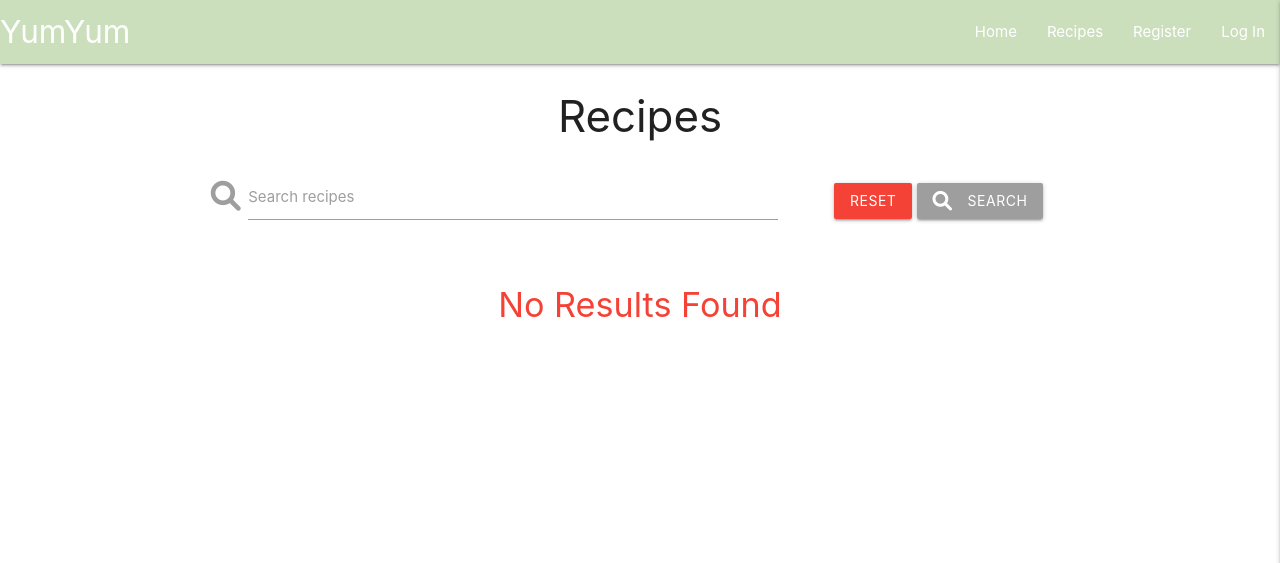
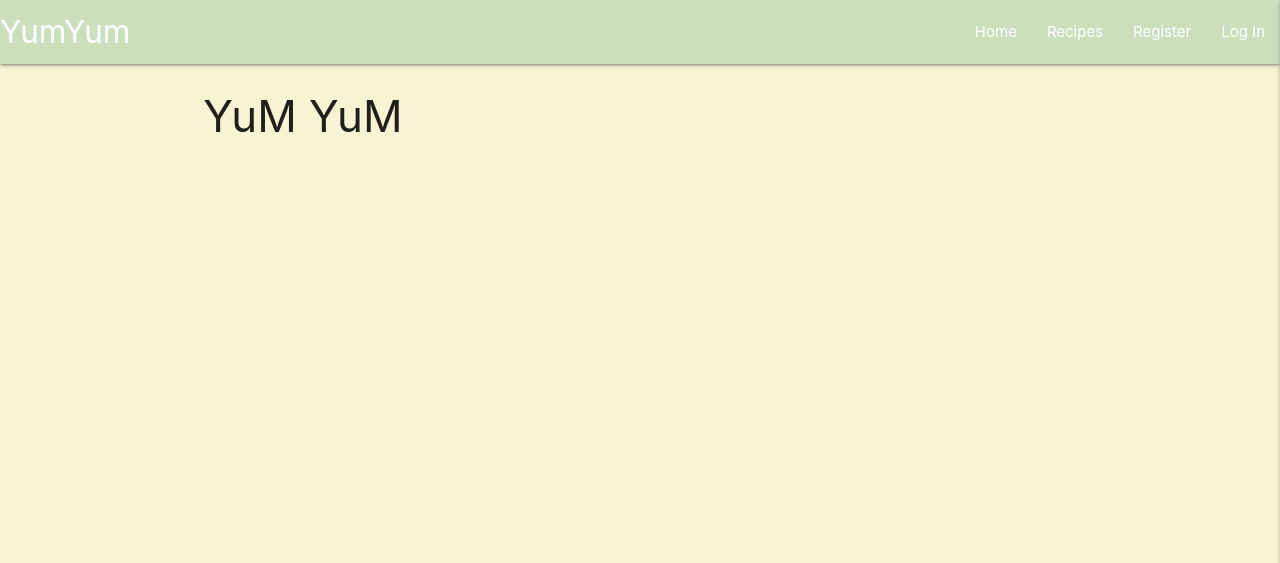
Before and after one commit to flisanp/ms3-baby-food-recipes, a Flask app: page / in a window 1280 px wide. Shown: the top 563 px of the page. Run offline with Flask 2, Linux system fonts and the light colour scheme; data that the repository does not hold is empty; some libraries are stand-ins or nearby versions.

Commit message:
added index.html as home

```diff
--- a/app.py
+++ b/app.py
@@ -17,8 +17,12 @@ app.secret_key = os.environ.get("SECRET_KEY")
 
 mongo = PyMongo(app)
 
+@app.route("/")
+@app.route("/home")
+def home():
+    return render_template("index.html")
 
-@app.route("/")
+
 @app.route("/get_recipes")
 def get_recipes():
     recipes = list(mongo.db.recipes.find())
--- a/static/css/style.css
+++ b/static/css/style.css
@@ -1,3 +1,10 @@
+@import url('https://fonts.googleapis.com/css2?family=Lato:wght@100;300;400&family=Montserrat:wght@100;200;300;400;500;600&display=swap');
+
+body {
+    background-color: #F6F4D2;
+}
+
+
 .nav-color{
     background-color: rgb(203, 223, 189)
 }
--- a/templates/base.html
+++ b/templates/base.html
@@ -17,11 +17,11 @@
         <!--top navbar-->
         <nav class="nav-extended nav-color">
             <div class="nav-wrapper">
-                <a href="{{ url_for('get_recipes') }}" class="brand-logo">YumYum</a>
+                <a href="{{ url_for('home') }}" class="brand-logo">YumYum</a>
                 <a href="#" data-target="mobile-demo" class="sidenav-trigger right"><i class="fas fa-bars"></i></a>
                 <ul class="right hide-on-med-and-down">
-                    <li><a href="{{ url_for('get_recipes') }}">Home</a></li>
-                    <li><a href="">Recipes</a></li>
+                    <li><a href="{{ url_for('home') }}">Home</a></li>
+                    <li><a href="{{ url_for('get_recipes') }}">Recipes</a></li>
                     {% if session.user %}
                         <li><a href="{{ url_for('account', username=session['user']) }}">Account</a></li>
                         <li><a href="{{ url_for('get_categories') }}">Manage categories</a></li>
@@ -37,8 +37,8 @@
         <!--mobile sidenav-->
         <ul class="sidenav" id="mobile-demo">
             <li><h4 class="center-align">Yum Yum</h4></li>
-            <li><a href="{{ url_for('get_recipes') }}">Home</a></li>
-            <li><a href="">Recipes</a></li>
+            <li><a href="{{ url_for('home') }}">Home</a></li>
+            <li><a href="{{ url_for('get_recipes') }}">Recipes</a></li>
             {% if session.user %}
                 <li><a href="{{ url_for('account', username=session['user']) }}">Account</a></li>
                 <li><a href="{{ url_for('get_categories') }}">Manage categories</a></li>
--- /dev/null
+++ b/templates/index.html
@@ -0,0 +1,13 @@
+{% extends "base.html" %}
+{% block content %}
+
+<div class="row">
+    <div class="col s12">
+        <h3>YuM YuM</h3>
+    </div>
+</div>
+
+
+
+
+{% endblock %}
--- a/templates/recipes.html
+++ b/templates/recipes.html
@@ -30,7 +30,7 @@
 </div>
 
 
-{% if tasks|length > 0 %}
+{% if recipes|length > 0 %}
 <div class="row">
     {% for recipe in recipes %}
     <div class="card">
```
